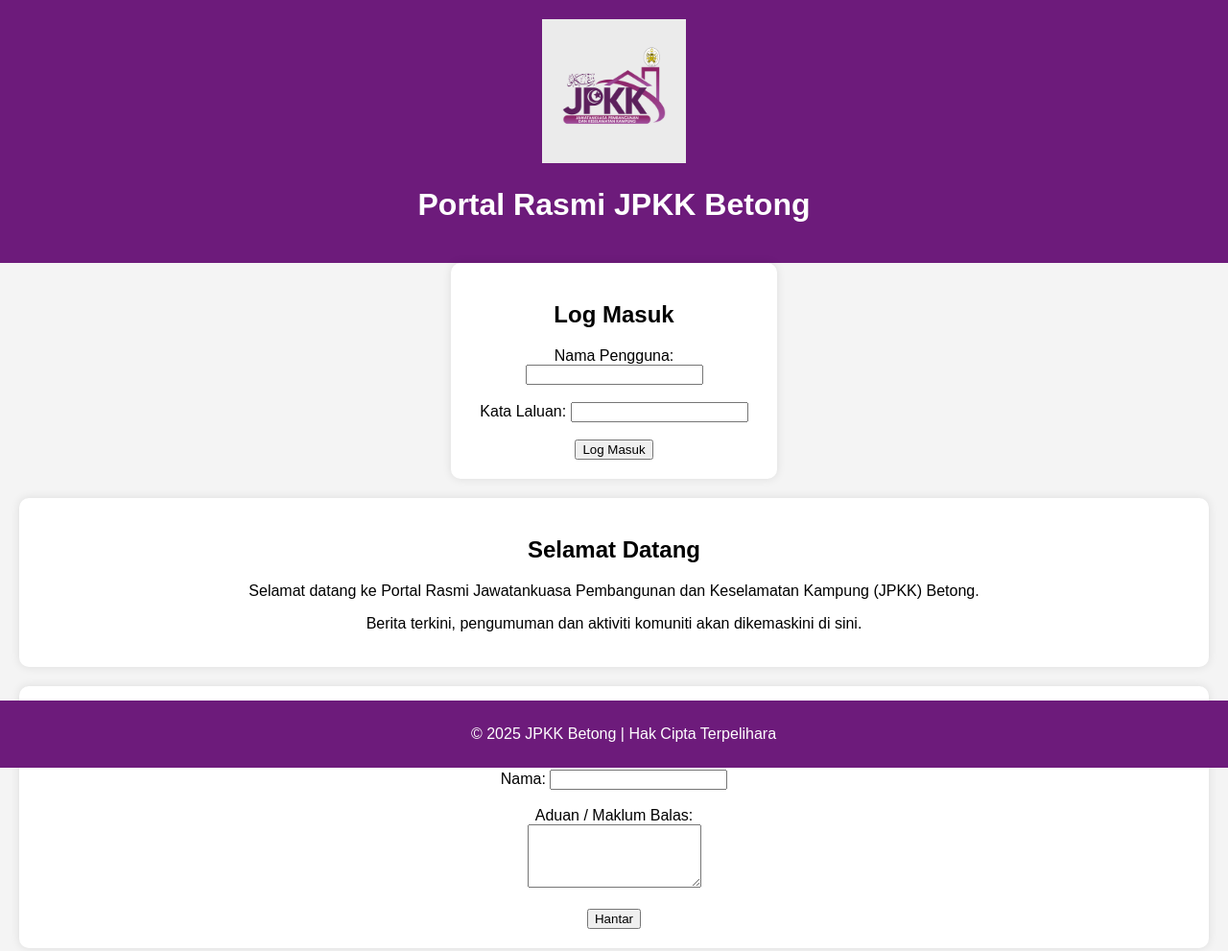
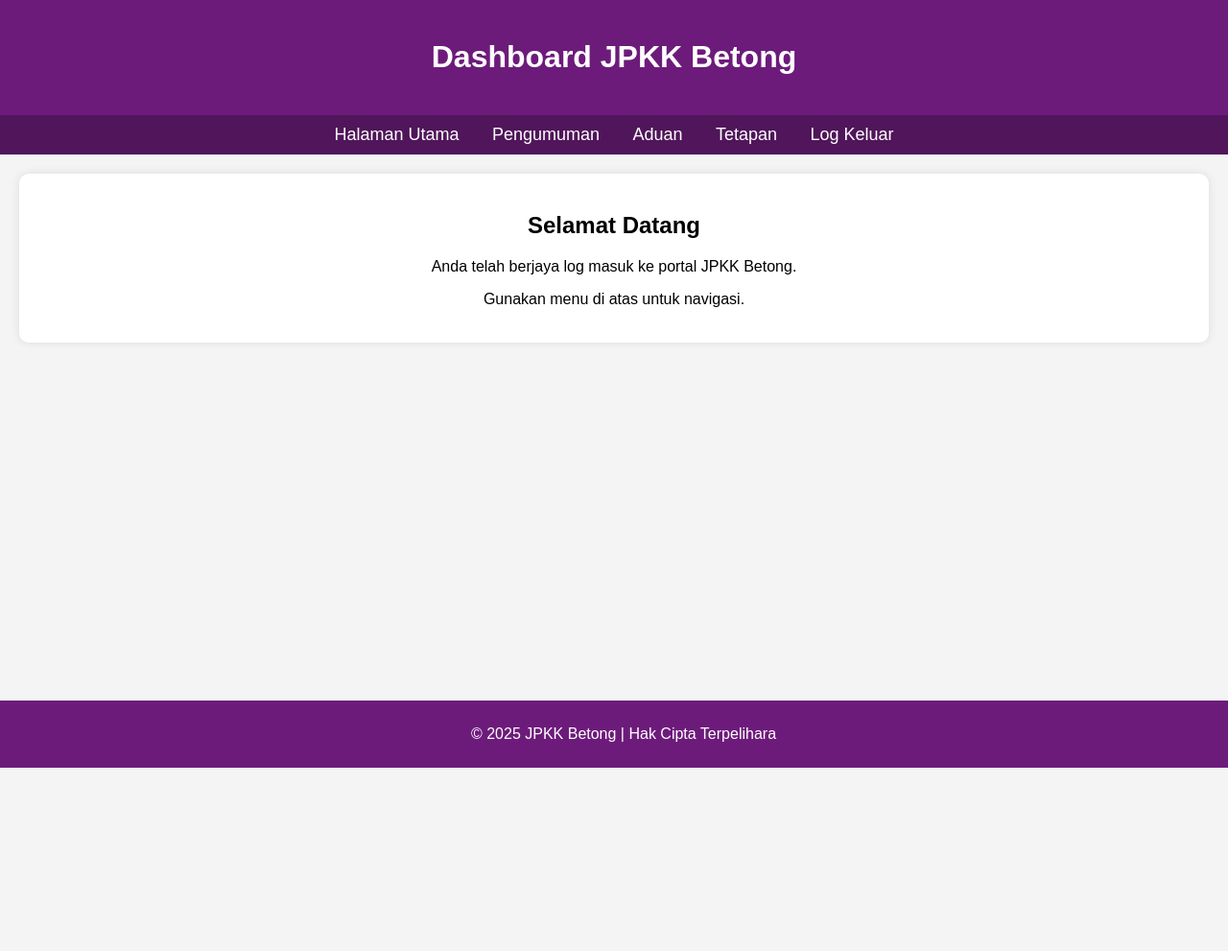
Before and after one commit to najmi444hub/PORTAL-RASMI, a plain HTML site: page index.html in a window 1280 px wide. Shown: the whole page at 96% size. After the commit the page ends 800 px from the top, so only its background shows below. Drawn offline with Linux system fonts and the light colour scheme.

Commit message:
Update index.html

```diff
--- a/index.html
+++ b/index.html
@@ -3,7 +3,7 @@
 <head>
     <meta charset="UTF-8">
     <meta name="viewport" content="width=device-width, initial-scale=1.0">
-    <title>Portal Rasmi JPKK Betong</title>
+    <title>Dashboard - JPKK Betong</title>
     <style>
         body {
             font-family: Arial, sans-serif;
@@ -17,8 +17,15 @@
             color: white;
             padding: 20px;
         }
-        img.logo {
-            width: 150px;
+        nav {
+            background-color: #50155A;
+            padding: 10px;
+        }
+        nav a {
+            color: white;
+            text-decoration: none;
+            margin: 0 15px;
+            font-size: 18px;
         }
         section {
             margin: 20px;
@@ -35,67 +42,25 @@
             bottom: 0;
             width: 100%;
         }
-        .login-form {
-            max-width: 300px;
-            margin: auto;
-            padding: 20px;
-            background: white;
-            border-radius: 10px;
-            box-shadow: 0px 0px 10px rgba(0, 0, 0, 0.1);
-        }
     </style>
-    <script>
-        function validateLogin(event) {
-            event.preventDefault(); // Halang reload
-
-            var username = document.getElementById("username").value;
-            var password = document.getElementById("password").value;
-
-            // Tetapan Nama Pengguna & Kata Laluan
-            var validUsername = "admin";
-            var validPassword = "1234";
-
-            if (username === validUsername && password === validPassword) {
-                alert("Log masuk berjaya! Selamat datang ke portal.");
-                window.location.href = "dashboard.html"; // Halaman selepas log masuk
-            } else {
-                alert("Nama pengguna atau kata laluan salah. Sila cuba lagi.");
-            }
-        }
-    </script>
 </head>
 <body>
     <header>
-        <img src="jpkk-1.jpg" alt="Logo JPKK Betong" class="logo">
-        <h1>Portal Rasmi JPKK Betong</h1>
+        <h1>Dashboard JPKK Betong</h1>
     </header>
 
-    <section class="login-form">
-        <h2>Log Masuk</h2>
-        <form onsubmit="validateLogin(event)">
-            <label for="username">Nama Pengguna:</label>
-            <input type="text" id="username" name="username" required><br><br>
-            <label for="password">Kata Laluan:</label>
-            <input type="password" id="password" name="password" required><br><br>
-            <button type="submit">Log Masuk</button>
-        </form>
-    </section>
+    <nav>
+        <a href="#">Halaman Utama</a>
+        <a href="#">Pengumuman</a>
+        <a href="#">Aduan</a>
+        <a href="#">Tetapan</a>
+        <a href="index.html">Log Keluar</a>
+    </nav>
 
     <section>
         <h2>Selamat Datang</h2>
-        <p>Selamat datang ke Portal Rasmi Jawatankuasa Pembangunan dan Keselamatan Kampung (JPKK) Betong.</p>
-        <p>Berita terkini, pengumuman dan aktiviti komuniti akan dikemaskini di sini.</p>
-    </section>
-
-    <section>
-        <h2>Borang Aduan & Maklum Balas</h2>
-        <form>
-            <label for="nama">Nama:</label>
-            <input type="text" id="nama" name="nama" required><br><br>
-            <label for="aduan">Aduan / Maklum Balas:</label><br>
-            <textarea id="aduan" name="aduan" rows="4" required></textarea><br><br>
-            <button type="submit">Hantar</button>
-        </form>
+        <p>Anda telah berjaya log masuk ke portal JPKK Betong.</p>
+        <p>Gunakan menu di atas untuk navigasi.</p>
     </section>
 
     <footer>
```
